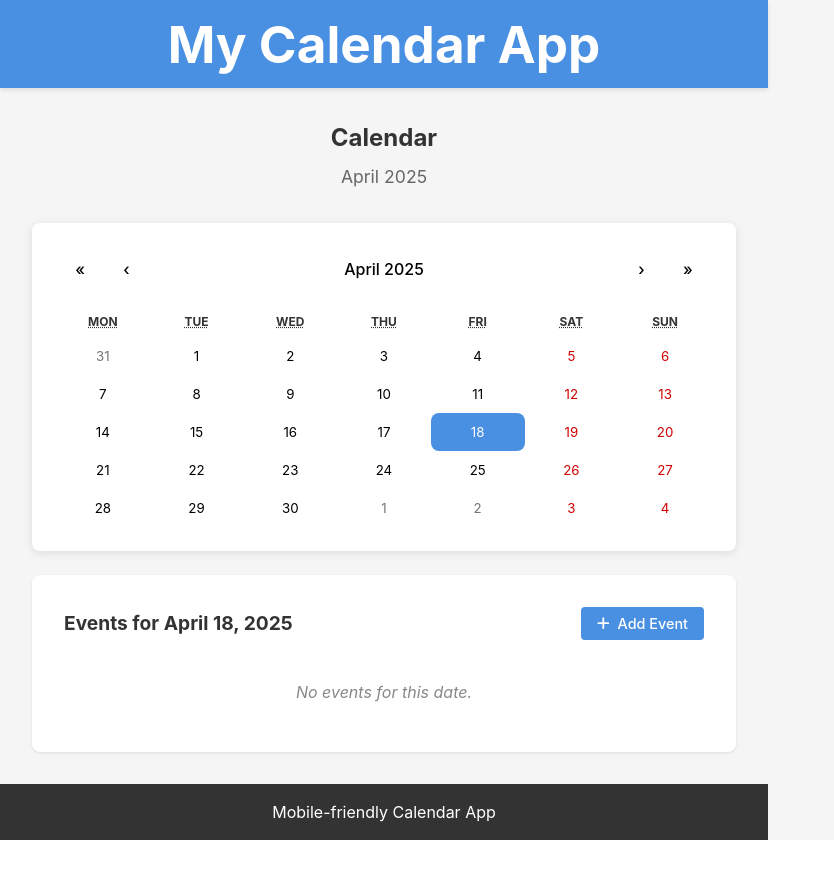
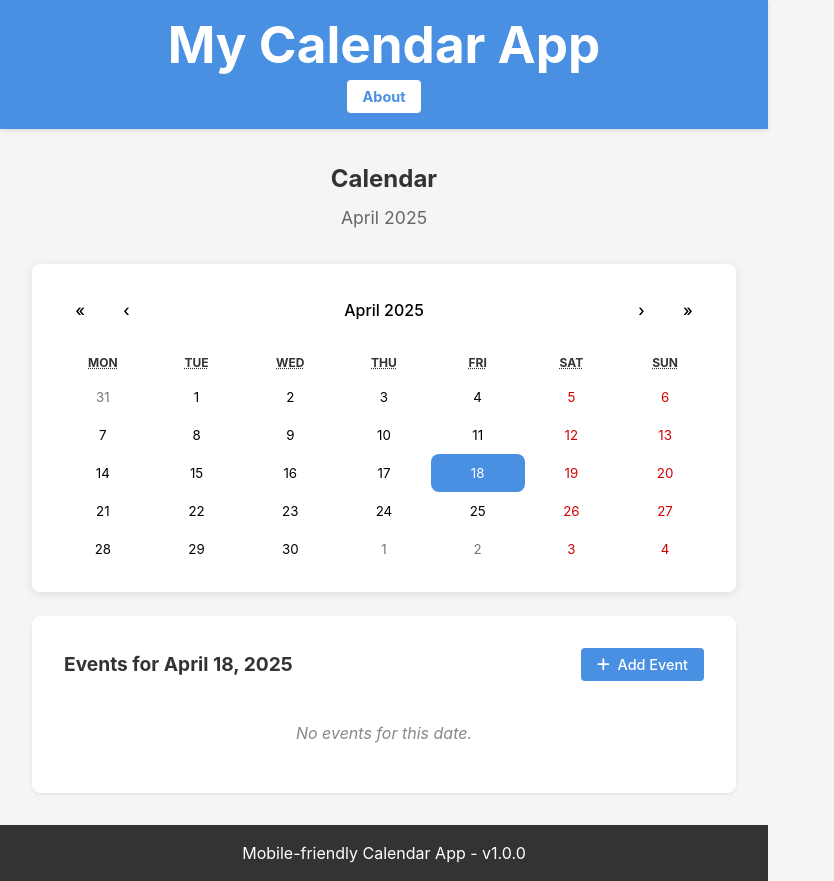
Before and after one commit to YongJinYit1214/typescript-app, a React (Vite) app: page / in a window 1280 px wide. Shown: the whole page, without its empty margins (0-834 px from the left). Before the commit the page ends 840 px from the top, so only its background shows below. Built offline with nearby package versions, Linux system fonts and the light colour scheme.

Commit message:
Add About page and toggle button

```diff
--- a/src/App.css
+++ b/src/App.css
@@ -32,6 +32,26 @@ body {
   padding: 1rem;
   text-align: center;
   box-shadow: 0 2px 4px rgba(0, 0, 0, 0.1);
+  position: relative;
+  display: flex;
+  flex-direction: column;
+  align-items: center;
+}
+
+.about-toggle {
+  background-color: white;
+  color: #4a90e2;
+  border: none;
+  border-radius: 4px;
+  padding: 0.5rem 1rem;
+  font-size: 0.9rem;
+  cursor: pointer;
+  margin-top: 0.5rem;
+  font-weight: bold;
+}
+
+.about-toggle:hover {
+  background-color: #f0f0f0;
 }
 
 .app-content {
@@ -316,6 +336,27 @@ body {
   background-color: #3a80d2;
 }
 
+/* About Page Styles */
+.about-container {
+  background-color: white;
+  border-radius: 8px;
+  padding: 1.5rem;
+  box-shadow: 0 1px 3px rgba(0, 0, 0, 0.1);
+  max-width: 100%;
+  margin: 0 auto;
+}
+
+.about-container h2 {
+  color: #4a90e2;
+  margin-bottom: 1.5rem;
+  text-align: center;
+}
+
+.about-container p {
+  margin-bottom: 1rem;
+  line-height: 1.6;
+}
+
 /* Media Queries for Responsive Design */
 @media (min-width: 768px) {
   .app-content {
@@ -330,4 +371,8 @@ body {
   .react-calendar {
     padding: 1.5rem !important;
   }
+
+  .about-container {
+    padding: 2rem;
+  }
 }
--- a/src/App.tsx
+++ b/src/App.tsx
@@ -1,9 +1,12 @@
-import { useEffect } from 'react'
+import { useEffect, useState } from 'react'
 import './App.css'
 import Calendar from './components/Calendar'
+import About from './components/About'
 
 function App() {
   // We'll use uuid directly in our components
+  const [showAbout, setShowAbout] = useState(false);
+
   useEffect(() => {
     // Initialize app
   }, []);
@@ -12,14 +15,20 @@ function App() {
     <div className="app-container">
       <header className="app-header">
         <h1>My Calendar App</h1>
+        <button
+          className="about-toggle"
+          onClick={() => setShowAbout(!showAbout)}
+        >
+          {showAbout ? 'Show Calendar' : 'About'}
+        </button>
       </header>
 
       <main className="app-content">
-        <Calendar />
+        {showAbout ? <About /> : <Calendar />}
       </main>
 
       <footer className="app-footer">
-        <p>Mobile-friendly Calendar App</p>
+        <p>Mobile-friendly Calendar App - v1.0.0</p>
       </footer>
     </div>
   )
--- /dev/null
+++ b/src/components/About.tsx
@@ -0,0 +1,14 @@
+import React from 'react';
+
+const About = () => {
+  return (
+    <div className="about-container">
+      <h2>About My Calendar App</h2>
+      <p>This is a mobile-friendly calendar application where you can mark important dates.</p>
+      <p>Version: 1.0.0</p>
+      <p>Last Updated: April 18, 2025</p>
+    </div>
+  );
+};
+
+export default About;
```
